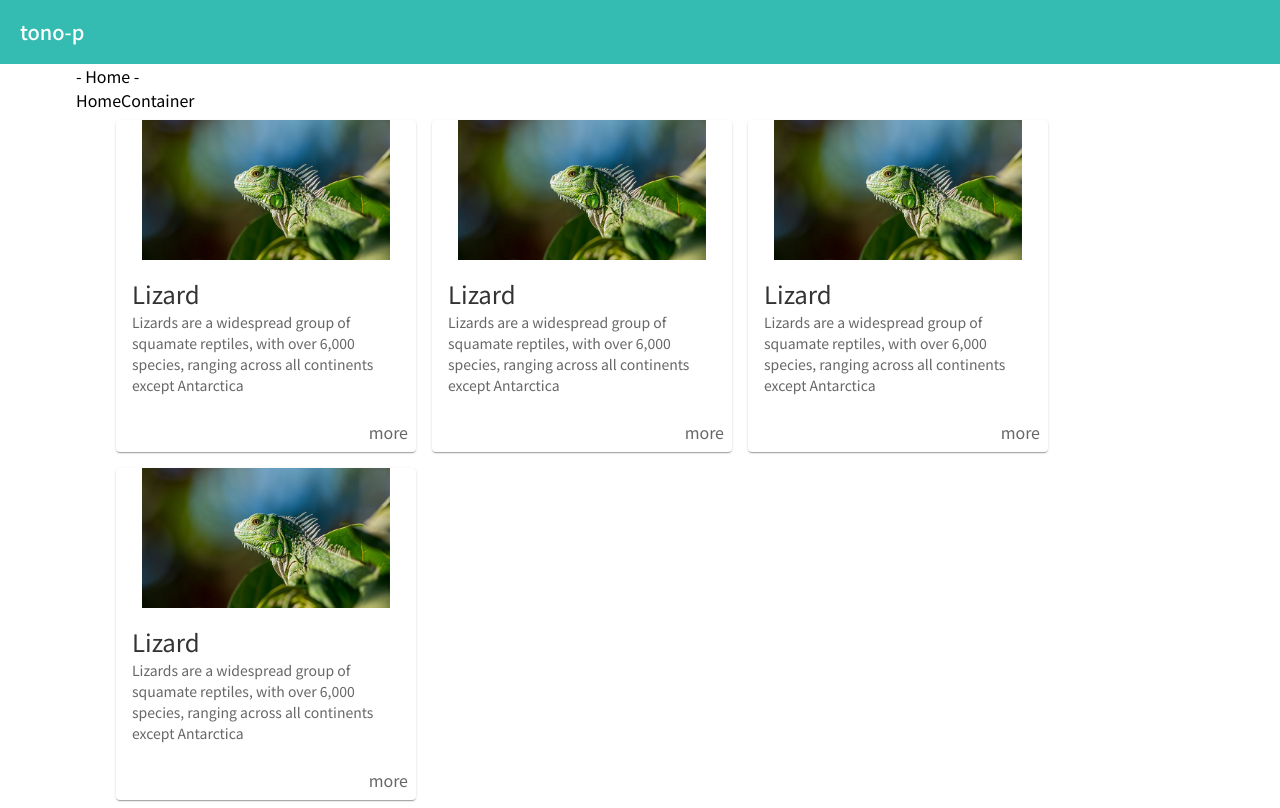
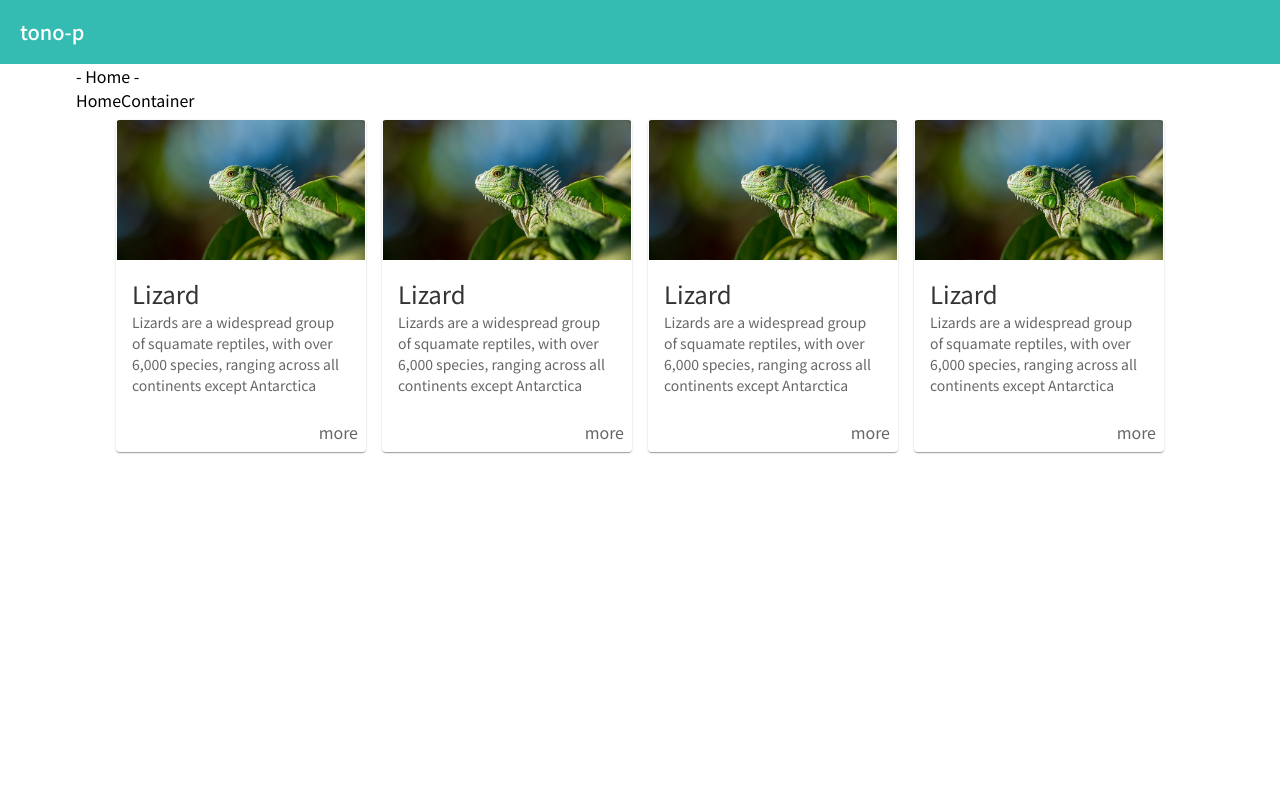
Before and after one commit to jmeno1011/tono-p, a Next.js app: page / in a window 1280 px wide. Built offline with nearby package versions, Linux system fonts and the light colour scheme.

Commit message:
fixed image

```diff
--- a/src/componets/commons/ProjectCard.jsx
+++ b/src/componets/commons/ProjectCard.jsx
@@ -4,22 +4,13 @@ import React from 'react'
 import styled from 'styled-components'
 
 const ProjectCardBlock = styled.div`
-    max-width: 300px;
+    max-width: 250px;
     background-color: #fff;
     color: rgba(0,0,0,.6);
     border-radius: 4px;
     box-shadow: 0px 2px 1px -1px rgb(0 0 0 / 20%), 0px 1px 1px 0px rgb(0 0 0 / 14%), 0px 1px 3px 0px rgb(0 0 0 / 12%);
     overflow: hidden;
     margin: 8px;
-    position: relative;
-    /* img{
-      display: block;
-      width: 100% !important;
-      background-size: cover;
-      background-repeat: no-repeat;
-      background-position: center;
-      object-fit: cover;
-    } */
 `
 const CardImage = styled.div`
   height: 140px;
```
